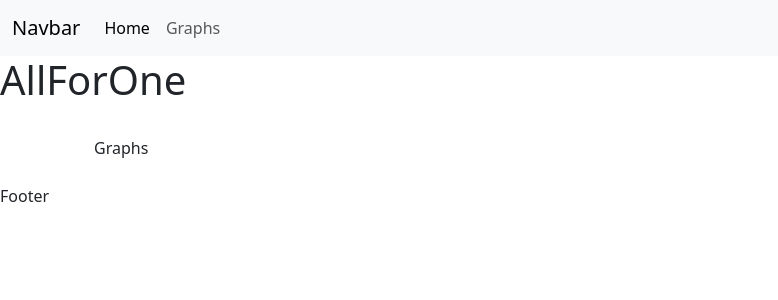
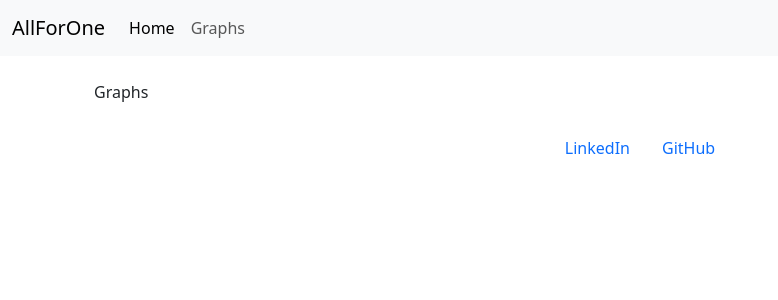
Before and after one commit to joseluisjimagui/AllForOne, a React (Create React App) app: page /graphs in a window 1280 px wide. Shown: the top 300 px of the page, without its empty margins (0-778 px from the left). Built offline with nearby package versions, Linux system fonts and the light colour scheme.

Commit message:
Chnages to header and footer

```diff
--- a/src/App.js
+++ b/src/App.js
@@ -10,7 +10,6 @@ function App() {
   return (
     <div>
       <Header />
-      <h1>AllForOne</h1>
       <BrowserRouter>
         <div className='container p-4'>
           <Routes>
--- a/src/components/Footer.js
+++ b/src/components/Footer.js
@@ -3,7 +3,16 @@ import React, { Component } from 'react'
 export default class Footer extends Component {
   render() {
     return (
-      <div>Footer</div>
+      <div>
+        <ul class="nav justify-content-center">
+          <li class="nav-item">
+            <a class="nav-link active" aria-current="page" href="#">LinkedIn</a>
+          </li>
+          <li class="nav-item">
+            <a class="nav-link" href="#">GitHub</a>
+          </li>
+        </ul>
+      </div>
     )
   }
 }
--- a/src/components/Header.js
+++ b/src/components/Header.js
@@ -6,7 +6,7 @@ export default class Header extends Component {
       <div>
         <nav class="navbar navbar-expand-lg bg-body-tertiary">
           <div class="container-fluid">
-            <a class="navbar-brand" href="#">Navbar</a>
+            <a class="navbar-brand" href="#">AllForOne</a>
             <button class="navbar-toggler" type="button" data-bs-toggle="collapse" data-bs-target="#navbarNav" aria-controls="navbarNav" aria-expanded="false" aria-label="Toggle navigation">
               <span class="navbar-toggler-icon"></span>
             </button>
```
